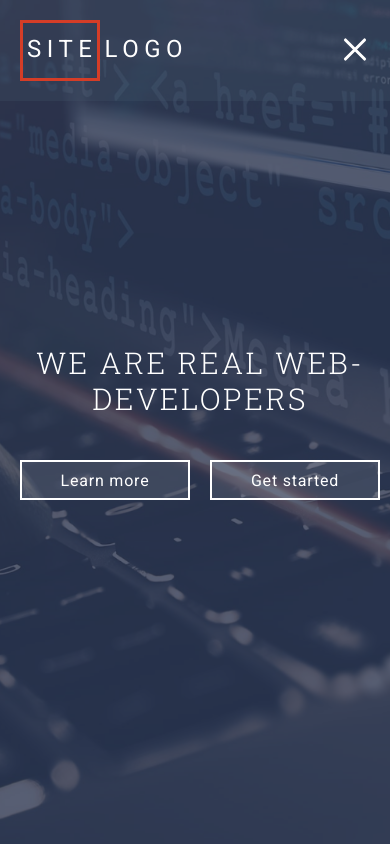
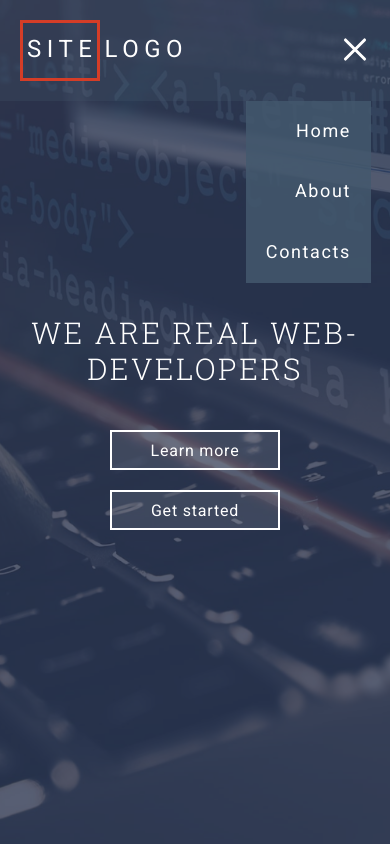
Before and after one commit to VitaliiVS/learningGitRepo, a website: page index.html in a window 390 px wide. Both pictures are taken after a click on the element 355 px from the left and 50 px from the top of the page. Shown: the top 844 px of the page. Drawn offline with Linux system fonts and the light colour scheme.

Commit message:
finished adaptive for first block

```diff
--- a/assets/js/main.js
+++ b/assets/js/main.js
@@ -1,5 +1,6 @@
 $(document).ready(function(){
 	$('.header-navbar__hamburger').click(function(){
 		$(this).toggleClass('open');
+		$('.header-navbar__list').fadeToggle(500);
 	});
 });
--- a/assets/scss/header/_header-content.scss
+++ b/assets/scss/header/_header-content.scss
@@ -23,9 +23,19 @@
     &__buttons {
         display: flex;
         justify-content: center;
-    }
 
-    &__buttons .btn:first-of-type {
-        margin-right: 20px;
+        @include sm-min {
+            .btn:first-of-type {
+                margin-right: 20px;
+            }
+        }
+
+        @include sm {
+            flex-direction: column;
+            align-items: center;
+            .btn:first-of-type {
+                margin: 0 0 20px 0;
+            }
+        }
     }
 }
--- a/assets/scss/header/_header-navbar.scss
+++ b/assets/scss/header/_header-navbar.scss
@@ -2,6 +2,7 @@
     display: grid;
     align-items: center;
     justify-items: end;
+    position: relative;
 
     &__hamburger {
         width: 30px;
@@ -9,12 +10,11 @@
         position: relative;
         margin: 20px 0px;
         transform: rotate(0deg);
-        transition: .5s ease-in-out;
+        transition: 0.5s ease-in-out;
         cursor: pointer;
 
         @include md-min {
             display: none;
-
         }
 
         @include md {
@@ -26,12 +26,12 @@
         position: absolute;
         height: 3px;
         width: 100%;
-        background: #FFFFFF;
+        background: #ffffff;
         border-radius: 3px;
         opacity: 1;
         left: 0;
         transform: rotate(0deg);
-        transition: .25s ease-in-out;
+        transition: 0.25s ease-in-out;
     }
 
     &__hamburger span:nth-child(1) {
@@ -74,6 +74,11 @@
 
         @include md {
             display: none;
+            position: absolute;
+            top: 100%;
+            right: 20px;
+            text-align: right;
+            background-color: rgba(#44596e, 0.85);
         }
     }
 
@@ -84,6 +89,6 @@
     }
 
     &__link:hover {
-    color: #D66926;
+        color: #d66926;
     }
 }
```
Also changed, not shown: assets/css/style.css.
